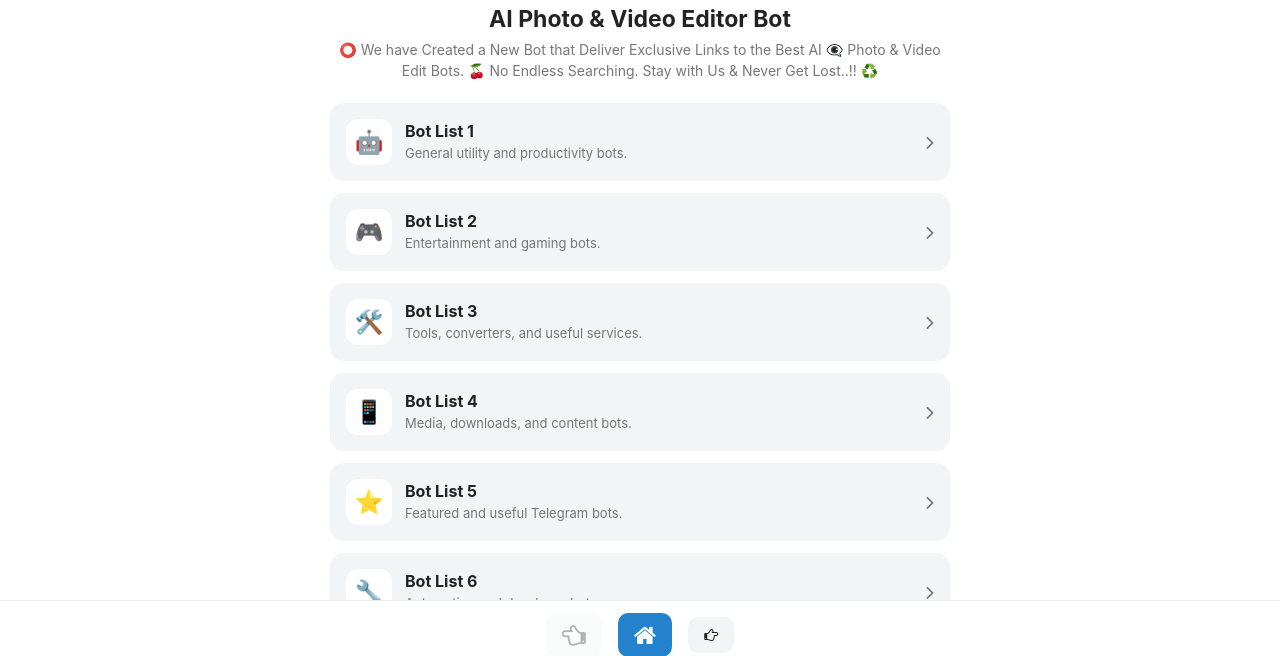
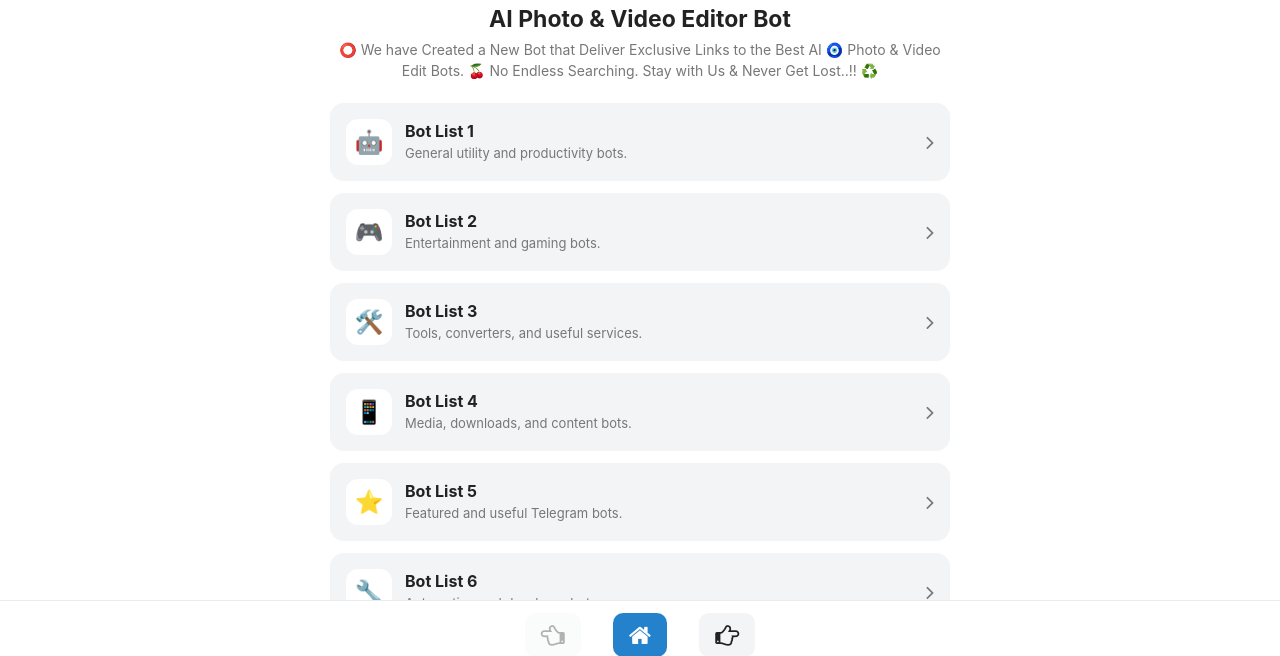
Before and after one commit to Arockez/ai-bots-link, a plain HTML site: page index.html in a window 1280 px wide. Shown: the part 132-788 px from the top of the page. Drawn offline with Linux system fonts and the light colour scheme.

Commit message:
Update index.html

```diff
--- a/index.html
+++ b/index.html
@@ -386,7 +386,7 @@
 
             justify-content: center;
 
-            gap: 16px;
+            gap: 32px;
 
             z-index: 1000;
 
@@ -559,7 +559,7 @@
             </div>
 
             <div class="intro-description">
-                ⭕️ We have Created a New Bot that Deliver Exclusive Links to the Best AI 👁‍🗨 Photo & Video Edit Bots. 🍒 No Endless Searching. Stay with Us & Never Get Lost..!! ♻️
+                ⭕️ We have Created a New Bot that Deliver Exclusive Links to the Best AI 🧿 Photo & Video Edit Bots. 🍒 No Endless Searching. Stay with Us & Never Get Lost..!! ♻️
             </div>
 
         </div>
@@ -620,7 +620,7 @@
         class="nav-button primary"
         onclick="goHome()">
 
-        <i class="fa fa-home"style="font-size:24px"></i>
+        <i class="fa fa-home" style="font-size:24px"></i>
 
 
     </button>
@@ -632,7 +632,7 @@
         onclick="goForward()">
 
 
-        <i class="fa fa-hand-o-right"></i>
+        <i class="fa fa-hand-o-right" style="font-size:24px"></i>
 
     </button>
 
```
